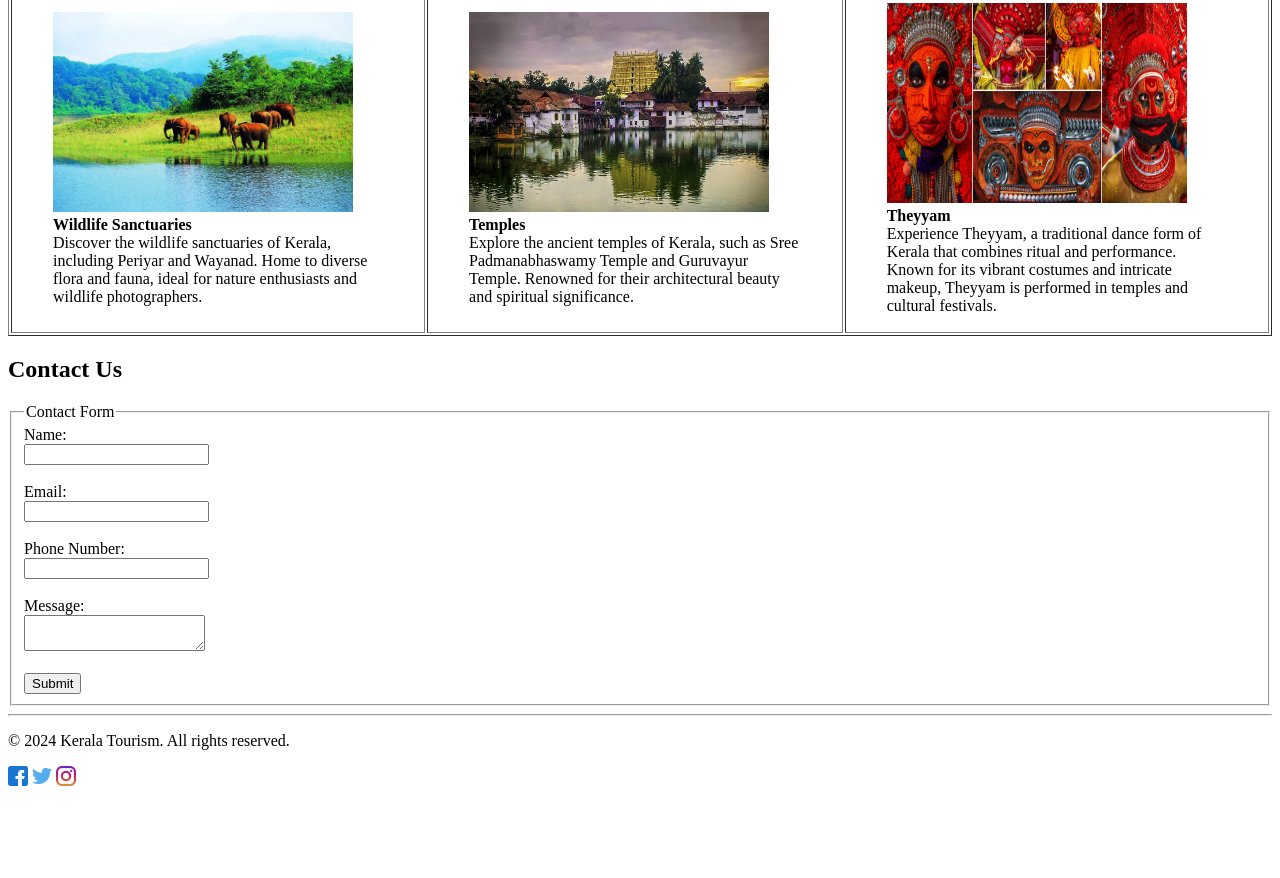
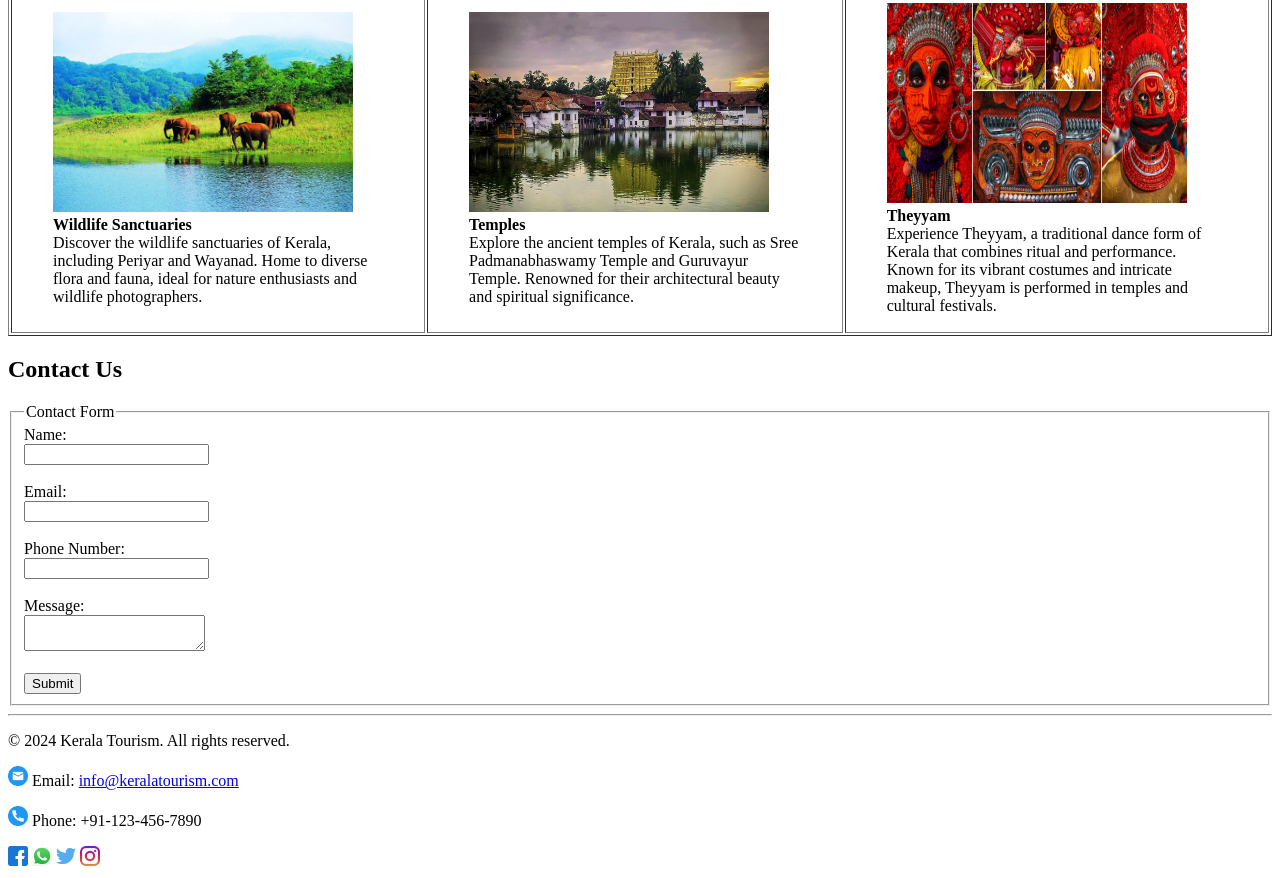
Before and after one commit to shyam-539/KeralaTourism, a plain HTML site: page index.html in a window 1280 px wide. Shown: the part 2092-2970 px from the top of the page. Before the commit the page ends 2890 px from the top, so only its background shows below. Drawn offline with Linux system fonts and the light colour scheme.

Commit message:
final commit

```diff
--- a/index.html
+++ b/index.html
@@ -187,8 +187,17 @@
     <!-- Footer Section -->
     <footer>
         <p>&copy; 2024 Kerala Tourism. All rights reserved.</p>
+        <p>
+            <img src="./images/icons/mail.png" alt="Email" width="20" height="20" />
+            Email: <a href="mailto:info@keralatourism.com">info@keralatourism.com</a>
+        </p>
+        <p>
+            <img src="./images/icons/telephone.png" alt="Phone" width="20" height="20" />
+            Phone: +91-123-456-7890
+        </p>
         <!-- Social Media Links -->
         <a href="https://www.facebook.com" aria-label="Facebook"><img src="./images/icons/facebook.png" alt="Facebook" width="20" height="20" /></a>
+        <a href="https://www.whatsapp.com" aria-label="Whatsapp"><img src="./images/icons/whatsapp.png" alt="Whatsapp" width="20" height="20" /></a>
         <a href="https://www.twitter.com" aria-label="Twitter"><img src="./images/icons/twitter.png" alt="Twitter" width="20" height="20" /></a>
         <a href="https://www.instagram.com" aria-label="Instagram"><img src="./images/icons/instagram.png" alt="Instagram" width="20" height="20" /></a>
     </footer>
```
Also changed, not shown: images/icons/mail.png (added), images/icons/telephone.png (added), images/icons/whatsapp.png (added).
